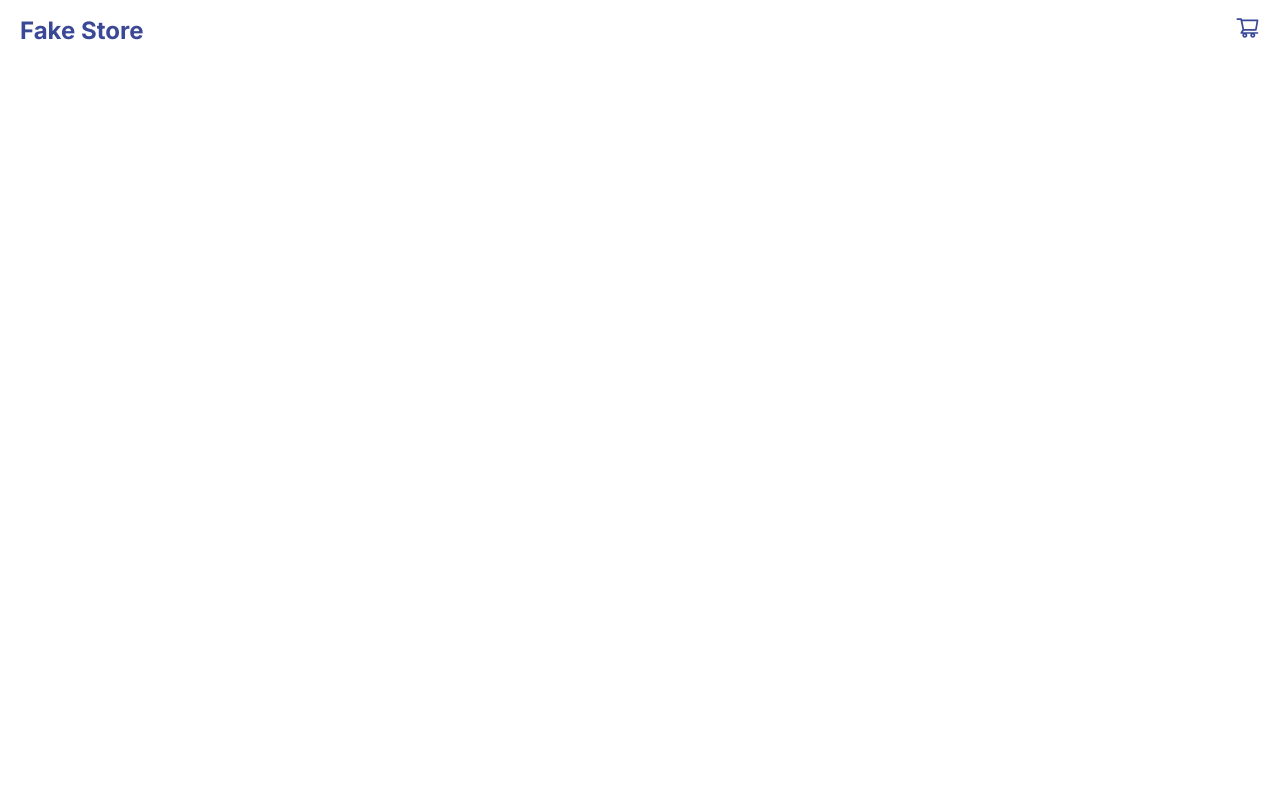
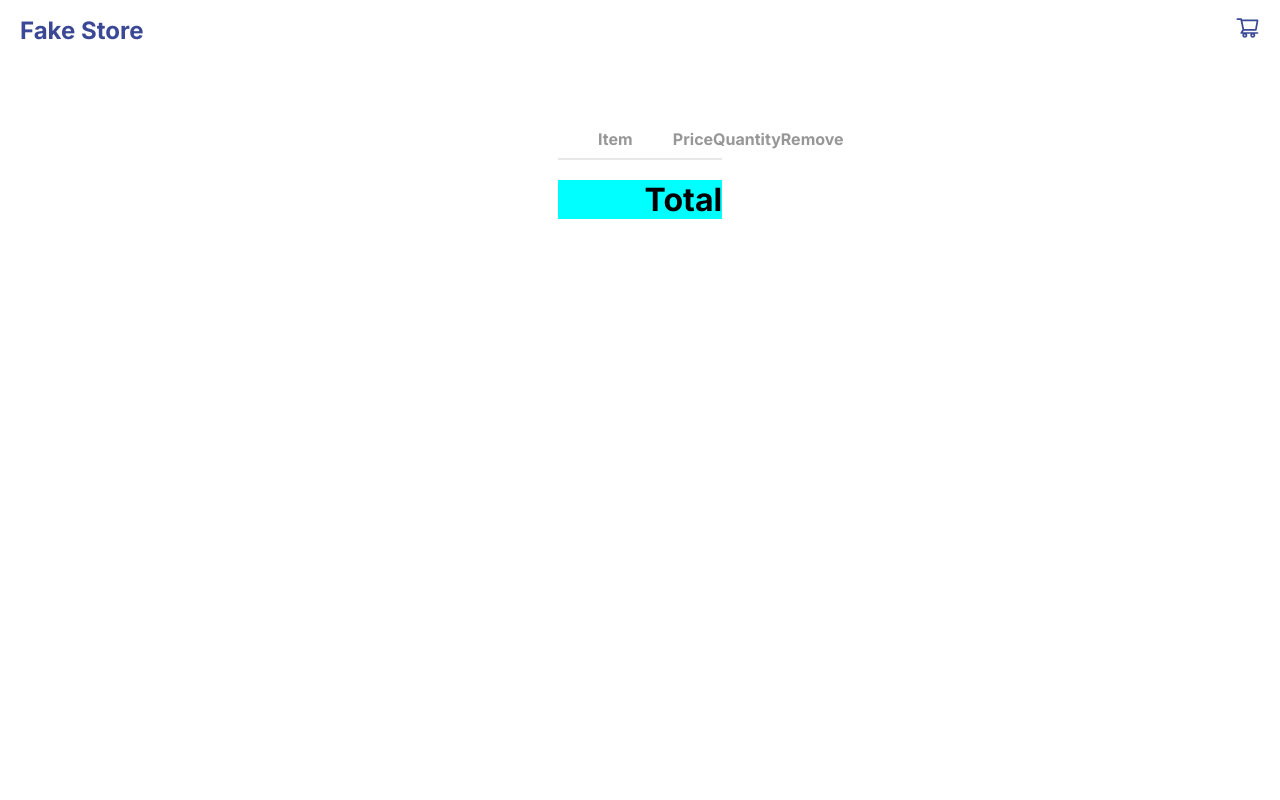
Before and after one commit to Asadlion92/Fake-Store-React-Project, a React (Vite) app: page /checkout in a window 1280 px wide. Shown: the top 800 px of the page. Built offline with nearby package versions, Linux system fonts and the light colour scheme.

Commit message:
Was successful at getting the checkout page to display

```diff
--- a/src/App.jsx
+++ b/src/App.jsx
@@ -8,6 +8,7 @@ import Contact from './pages/Contact/Contact'
 import ProductDetails from './pages/ProductDetails/ProductDetails'
 import Checkout from './pages/Checkout/Checkout'
 import CartContextProvider from './contexts/CartContext'
+import CartItem from './components/CartItem/CartItem'
 
 
 //NEED TO REVIEW WEEK 4 WEDNESDAY EVENING CLASS, STOPPED AT 29:00
@@ -25,6 +26,7 @@ function App() {
             <Route path='/' element={<Homepage />} />
             <Route path='/contact' element={<Contact />} />
             <Route path='/checkout' element={<Checkout />} />
+            <Route path='/cart-item' element={<CartItem />} />
             <Route path='/product-details/:productId' element={<ProductDetails />} />
           </Routes>
 
--- /dev/null
+++ b/src/components/CartHeader/CartHeader.css
@@ -0,0 +1,23 @@
+.checkout-header {
+    display: flex;
+    justify-content: space-between;
+    align-items: center;
+    width: 80%;
+    height: 60px;
+    color: #979797;
+    margin-bottom: 20px;
+    border-bottom: 2px solid #D9D9D999;
+}
+
+.checkout-header-right-content {
+    display: flex;
+    justify-content: space-between;
+    width: 30%;
+}
+
+.checkout-header-left-content {
+    display: flex;
+    justify-content: center;
+    align-items: center;
+    width: 70%;
+}
--- /dev/null
+++ b/src/components/CartHeader/CartHeader.jsx
@@ -0,0 +1,19 @@
+import React from 'react'
+import './CartHeader.css'
+
+function CartHeader() {
+  return (
+    <div className='checkout-header'>
+        <div className='checkout-header-left-content'>
+            <p>Item</p>
+        </div>
+        <div className='checkout-header-right-content'>
+            <p>Price</p>
+            <p>Quantity</p>
+            <p>Remove</p>
+        </div>
+    </div>
+  )
+}
+
+export default CartHeader
--- /dev/null
+++ b/src/components/CartItem/CartItem.css
@@ -0,0 +1,20 @@
+.cart-item-container {
+    display: flex;
+    justify-content: space-between;
+    align-items: flex-start;
+    width: 80%;
+    border-bottom: 2px solid #D9D9D999;
+}
+
+.cart-item-container img {
+    width: 180px;
+    height: auto;
+}
+
+.trash-can {
+    font-size: 40px;
+}
+
+.cart-item-container h3 {
+    width: 300px;
+}
--- /dev/null
+++ b/src/components/CartItem/CartItem.jsx
@@ -0,0 +1,18 @@
+import React from 'react'
+import './CartItem.css'
+import {BsTrash} from 'react-icons/bs'
+
+function CartItem({product}) {
+
+  return (
+    <div className='cart-item-container'>
+        <img src={product.image} />
+        <h3>{product.title}</h3>
+        <p>${product.price}</p>
+        <p>1</p>
+        <BsTrash className='trash-can' />
+    </div>
+  )
+}
+
+export default CartItem
--- /dev/null
+++ b/src/components/CartTotal/CartTotal.css
@@ -0,0 +1,6 @@
+.total-container {
+    display: flex;
+    width: 80%;
+    background-color: aqua;
+    justify-content: flex-end;
+}
--- /dev/null
+++ b/src/components/CartTotal/CartTotal.jsx
@@ -0,0 +1,12 @@
+import React from 'react'
+import './CartTotal.css'
+
+function CartTotal() {
+  return (
+    <div className='total-container'>
+        <h1>Total</h1>
+    </div>
+  )
+}
+
+export default CartTotal
--- a/src/pages/Checkout/Checkout.css
+++ b/src/pages/Checkout/Checkout.css
@@ -5,5 +5,8 @@
 .checkout-items {
     display: flex;
     flex-direction: column;
+    justify-self: center;
     align-items: center;
+    margin-top: 40px;
+    margin-bottom: 40px;
 }
--- a/src/pages/Checkout/Checkout.jsx
+++ b/src/pages/Checkout/Checkout.jsx
@@ -1,7 +1,10 @@
 import React, {useContext} from 'react'
 import './Checkout.css'
 import { CartContext } from '../../contexts/CartContext'
-import ProductCard from '../../components/ProductCard/ProductCard'
+// import ProductCard from '../../components/ProductCard/ProductCard'
+import CartItem from '../../components/CartItem/CartItem'
+import CartHeader from '../../components/CartHeader/CartHeader'
+import CartTotal from '../../components/CartTotal/CartTotal'
 
 
 function Checkout() {
@@ -12,7 +15,9 @@ function Checkout() {
   return (
     <div className='checkout-container'>
       <div className='checkout-items'>
-        {cart.map((item, index)=><ProductCard key={index} product={item} />)}
+        <CartHeader />
+        {cart.map((item, index)=><CartItem key={index} product={item} />)}
+        <CartTotal />
       </div>
     </div>
   )
```
